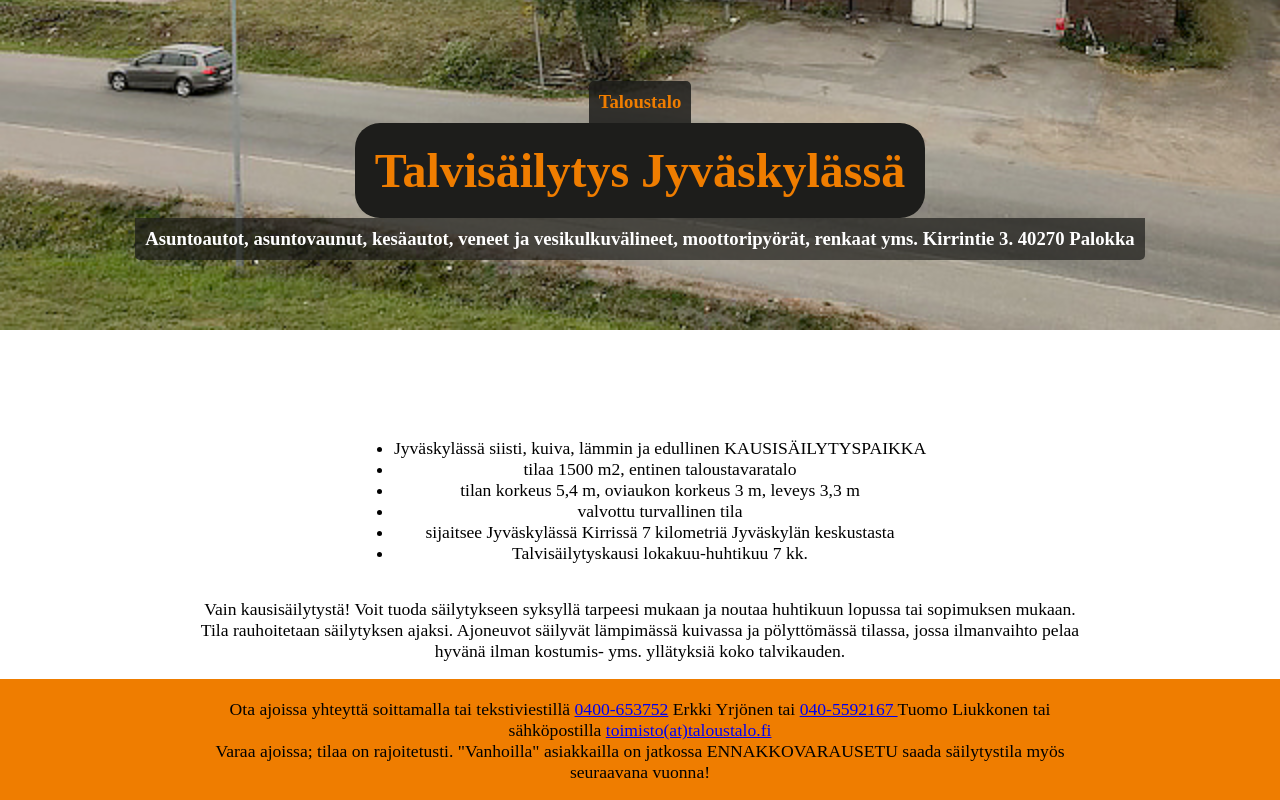
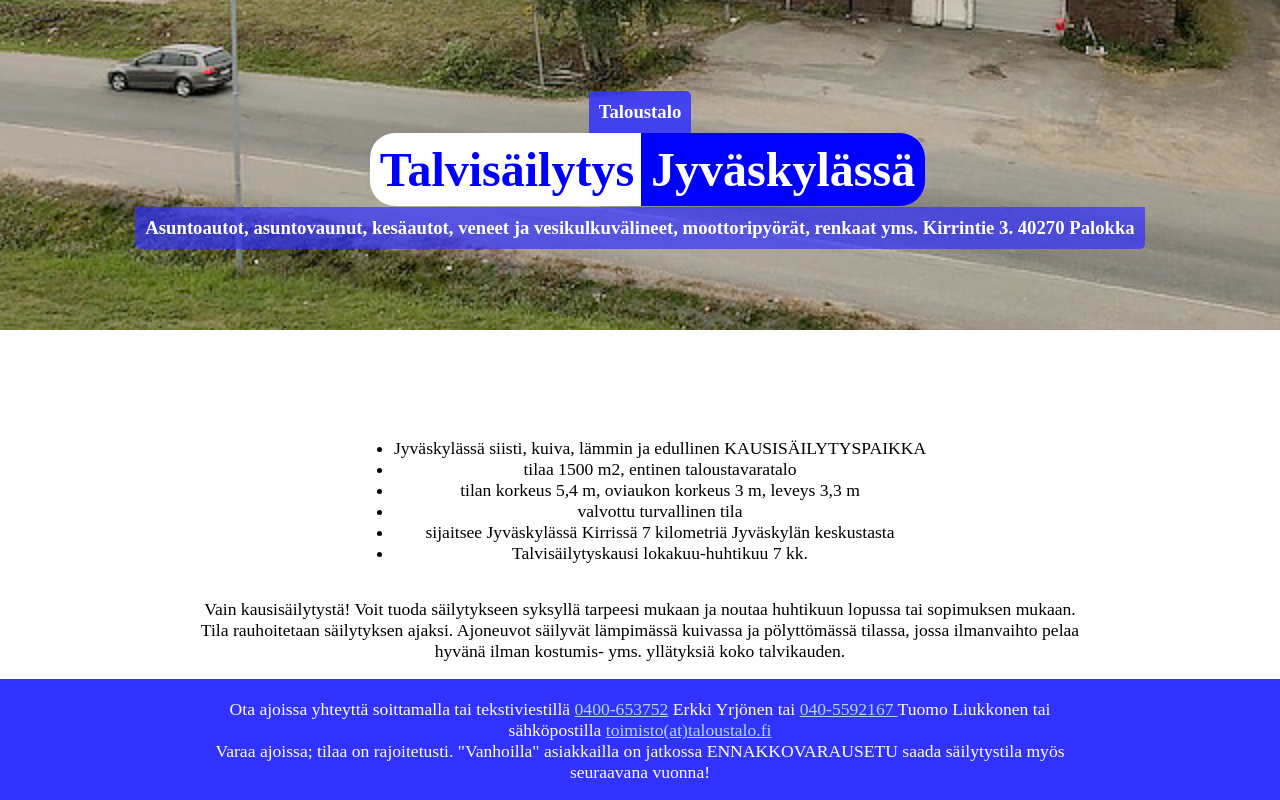
Before and after one commit to Merkinhalli/Nettisivu, a plain HTML site: page index.html in a window 1280 px wide. Shown: the part 180-980 px from the top of the page. Drawn offline with Linux system fonts and the light colour scheme.

Commit message:
Add files via upload

```diff
--- a/index.html
+++ b/index.html
@@ -10,8 +10,9 @@
 </head>
 <header>
     <h3 id='name'>Taloustalo</h3>
-    <h1>Talvisäilytys Jyväskylässä</h1>
-    <h3 id='desc'>Asuntoautot, asuntovaunut, kesäautot, veneet ja vesikulkuvälineet, moottoripyörät, renkaat yms. Kirrintie 3. 40270 Palokka</h3>
+    <h1><span id='one'>Talvisäilytys</span> <span id='two'>Jyväskylässä</span></h1>
+    <h3 id='desc'>Asuntoautot, asuntovaunut, kesäautot, veneet ja vesikulkuvälineet, moottoripyörät, renkaat yms.
+        Kirrintie 3. 40270 Palokka</h3>
 </header>
 
 <body>
@@ -28,13 +29,14 @@
             sopimuksen mukaan. Tila rauhoitetaan säilytyksen ajaksi. Ajoneuvot säilyvät lämpimässä kuivassa ja
             pölyttömässä tilassa, jossa ilmanvaihto pelaa hyvänä ilman kostumis- yms. yllätyksiä koko talvikauden.</p>
     </div>
-    <div id='orange'>
-        Ota ajoissa yhteyttä soittamalla tai tekstiviestillä <a href='tel:0400-653752'>0400-653752</a> Erkki Yrjönen tai
-        <a href='tel:040-5592167 '>040-5592167 </a>Tuomo Liukkonen tai sähköpostilla <a
-            href='mailto:toimisto@taloustalo.fi'>toimisto(at)taloustalo.fi</a><br>
+    <div id='blue'>
+        Ota ajoissa yhteyttä soittamalla tai tekstiviestillä <a href='tel:0400-653752'>0400-653752</a> Erkki Yrjönen
+        tai
+        <a href='tel:040-5592167 '>040-5592167 </a>Tuomo Liukkonen tai sähköpostilla <a href='mailto:toimisto@taloustalo.fi'>toimisto(at)taloustalo.fi</a><br>
         Varaa ajoissa; tilaa on rajoitetusti. "Vanhoilla" asiakkailla on jatkossa ENNAKKOVARAUSETU saada säilytystila
         myös seuraavana vuonna!
     </div>
+    <div style="background-color:rgb(50, 50, 255);">
         <div id='price'>
             <h1>Vuokrahintamme</h1>
 
@@ -43,7 +45,8 @@
             <p>Moottoripyörät 129€ kausi</p>
             <p>Henkilöautot 300-450€ kausi</p>
             <p>Matkailuvaunut ja -autot 450-800€ koon mukaan kausi</p>
-        <p>Veneneet ja vesikulkuvälineet 350-990€ kausi</p>
+            <p>Veneneet ja vesikulkuvälineet 350-990€ koon mukaan kausi</p>
+        </div>
     </div>
 </body>
 
--- a/style.css
+++ b/style.css
@@ -23,24 +23,40 @@ header{
 
 header h1{
     vertical-align: middle;
-    color: rgb(239 , 125 , 0);
-    background-color: rgb(29, 29, 27);
     padding: 20px;
     font-size: 300%;
     border-radius: 25px;
+    margin-bottom: -10px;
+    margin-top: -11px;
+    margin-right: -15px;
+}
+header h1 #one{
+    background-color: white;
+    color: blue;
+    border-radius: 25px 0px 0px 25px;
+    padding: 10px;
     margin-bottom: 0px;
     margin-top: 0px;
+    margin:0px;
+}
+header h1 #two{
+    background-color: blue;
+    color: white;
+    border-radius: 0px 25px 25px 0px;
+    padding: 10px;
+    margin:0px;
+    margin-left: -15px;
 }
 header #desc{
-    background-color: rgba(29, 29, 27, 0.7);
+    background-color: rgba(50, 50, 255, 0.7);
     color: white;
     margin: 0px;
     padding: 10px;
     border-radius: 0px 0px 5px 5px;
 }
 header #name{
-    background-color: rgba(29, 29, 27, 0.85);
-    color: rgb(239 , 125 , 0);
+    background-color: rgba(50, 50, 255, 0.85);
+    color: white;
     padding: 10px;
     margin:0px;
     border-radius: 5px 5px 0px 0px;
@@ -56,18 +72,22 @@ body{
 }#list ul{
     display: inline-block;
 }
-#orange{
+#blue{
     margin:0px;
-    background-color:  rgb(239 , 125 , 0);
+    background-color:  rgb(50, 50, 255);
+    color: white;
     padding: 20px;
     font-size: 110%;
     margin:0px;
     padding-left: 200px;
     padding-right: 200px;
 }
+#blue a{
+    color: lightblue;
+}
 #price{
     width: 300px;
-    background-color: yellow;
+    background-color: white;
     text-align: center;
     padding: 30px;
     padding-left: 100px;
```
Lines whose indentation alone changed are shown as unchanged.
